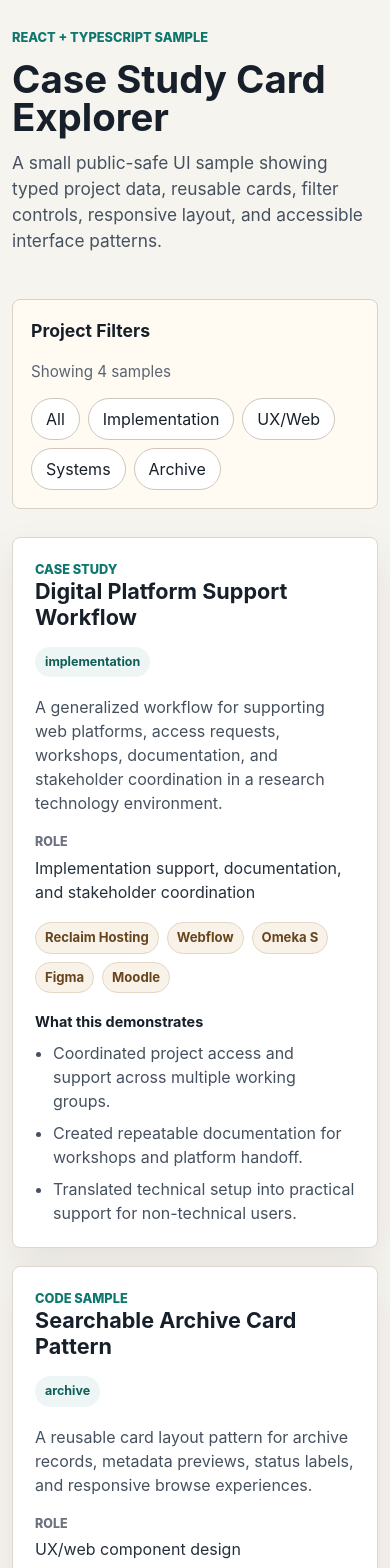
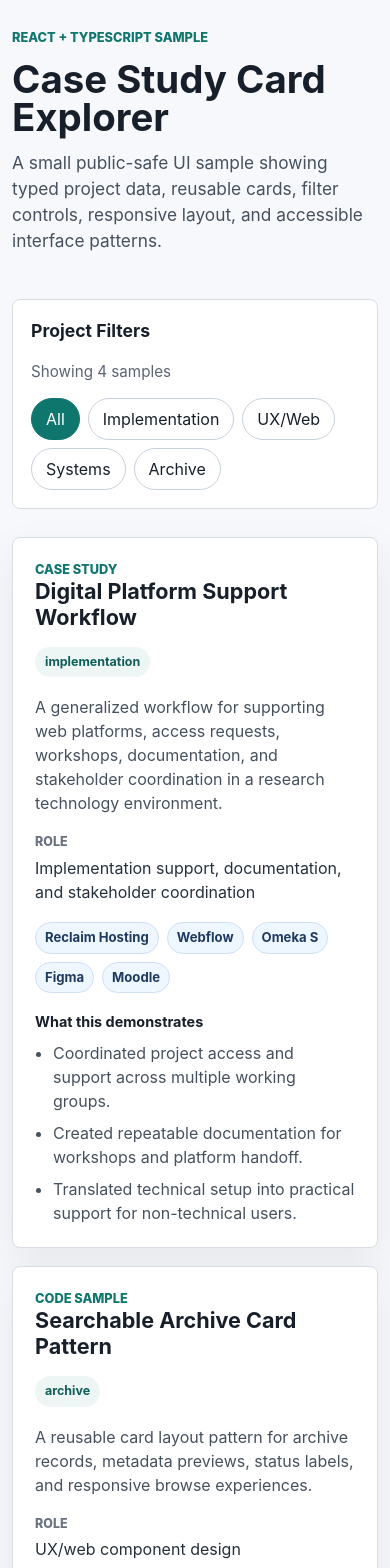
Before and after one commit to waseemabutalib/react-ui-samples, a React (Vite) app: page / in a window 390 px wide. Shown: the top 1568 px of the page. Built offline with nearby package versions, Linux system fonts and the light colour scheme.

Commit message:
Refine responsive UI styling

```diff
--- a/src/styles.css
+++ b/src/styles.css
@@ -1,6 +1,6 @@
 :root {
   color: #17202a;
-  background: #f6f4ef;
+  background: #f7f8fb;
   font-family:
     Inter, ui-sans-serif, system-ui, -apple-system, BlinkMacSystemFont, "Segoe UI", sans-serif;
   line-height: 1.5;
@@ -24,7 +24,7 @@ a {
 
 button:focus-visible,
 a:focus-visible {
-  outline: 3px solid #d0782f;
+  outline: 3px solid #d97706;
   outline-offset: 3px;
 }
 
@@ -91,9 +91,9 @@ h4 {
   gap: 14px;
   margin: 28px 0;
   padding: 18px;
-  border: 1px solid #d9d2c5;
+  border: 1px solid #d7dce5;
   border-radius: 8px;
-  background: #fffaf2;
+  background: #ffffff;
 }
 
 .filter-header {
@@ -117,7 +117,7 @@ h4 {
 
 .filter-tab {
   min-height: 40px;
-  border: 1px solid #cfc7ba;
+  border: 1px solid #c9d1df;
   border-radius: 999px;
   padding: 8px 14px;
   background: #ffffff;
@@ -129,7 +129,7 @@ h4 {
   border-color: #0f766e;
 }
 
-.filter-tab[aria-selected='true'] {
+.filter-tab[aria-pressed='true'] {
   border-color: #0f766e;
   background: #0f766e;
   color: #ffffff;
@@ -146,10 +146,10 @@ h4 {
   gap: 18px;
   min-height: 100%;
   padding: 22px;
-  border: 1px solid #ded7cb;
+  border: 1px solid #d7dce5;
   border-radius: 8px;
   background: #ffffff;
-  box-shadow: 0 16px 40px rgb(37 31 24 / 8%);
+  box-shadow: 0 16px 40px rgb(37 45 66 / 8%);
 }
 
 .project-card__header {
@@ -203,11 +203,11 @@ h4 {
 }
 
 .skill-tag {
-  border: 1px solid #e3d7c6;
+  border: 1px solid #cfe0f4;
   border-radius: 999px;
   padding: 5px 9px;
-  background: #f9f2e8;
-  color: #67451d;
+  background: #eef6ff;
+  color: #1e3a5f;
   font-size: 0.82rem;
   font-weight: 700;
 }
```
